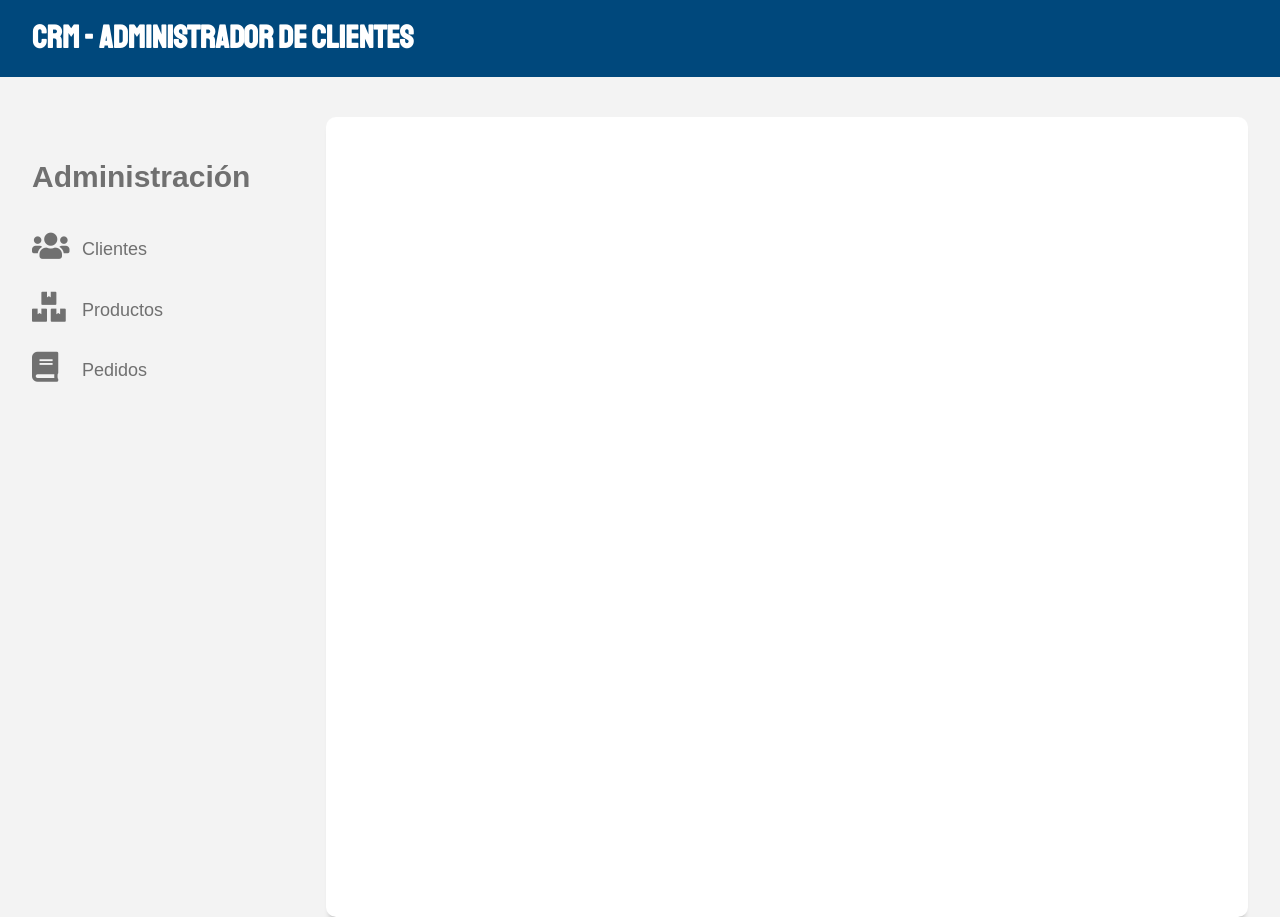
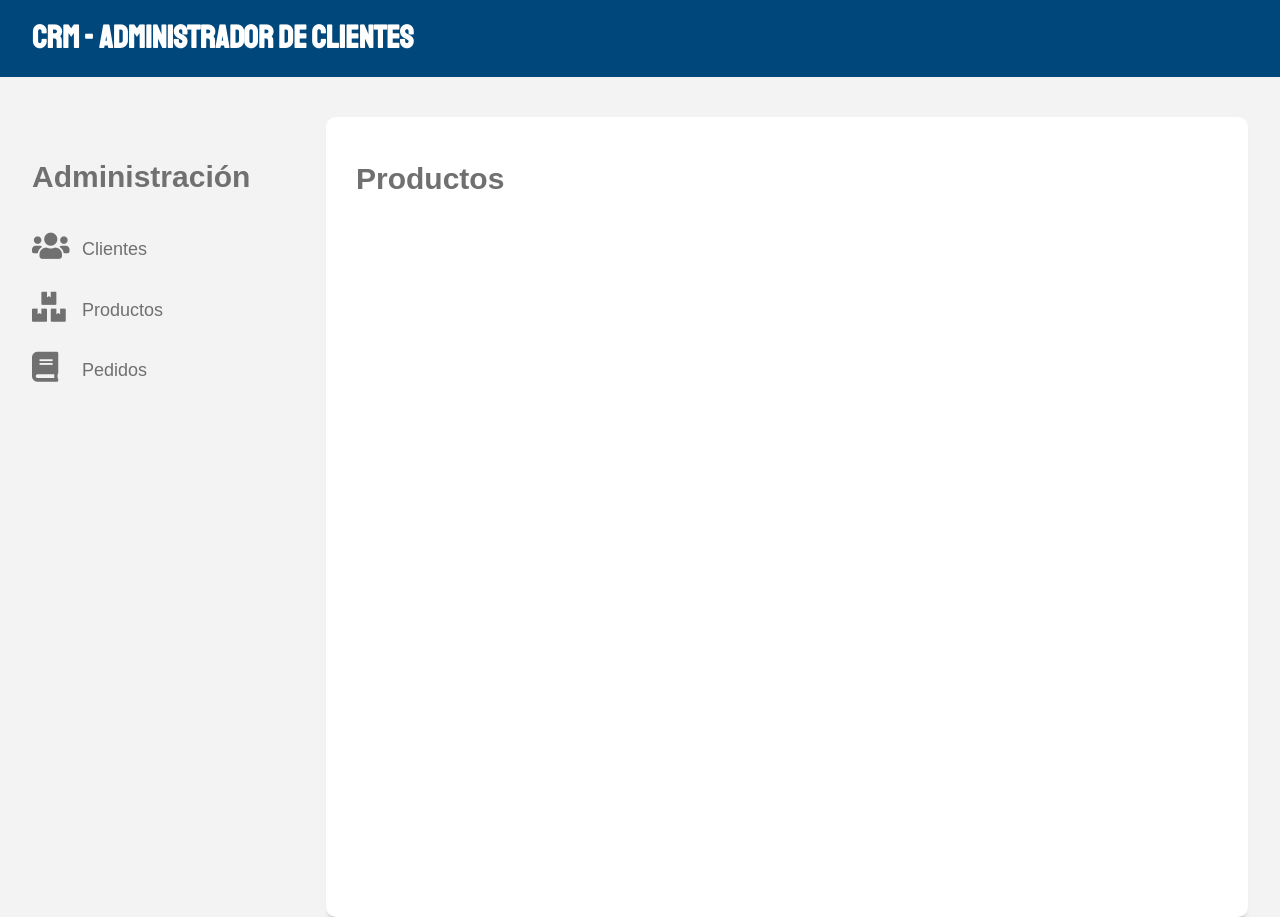
Before and after one commit to adriayc/node_bootcamp-jpt, a React (Create React App) app in the folder 76-nodereact_CreandoApp/client-api/: page /productos in a window 1280 px wide. Built offline with nearby package versions, Linux system fonts and the light colour scheme.

Commit message:
Introduccion a React Routing

```diff
--- a/76-nodereact_CreandoApp/client-api/package.json
+++ b/76-nodereact_CreandoApp/client-api/package.json
@@ -8,6 +8,7 @@
     "@testing-library/user-event": "^13.5.0",
     "react": "^18.2.0",
     "react-dom": "^18.2.0",
+    "react-router-dom": "^6.22.3",
     "react-scripts": "5.0.1",
     "web-vitals": "^2.1.4"
   },
--- a/76-nodereact_CreandoApp/client-api/src/App.js
+++ b/76-nodereact_CreandoApp/client-api/src/App.js
@@ -1,27 +1,40 @@
 import { Fragment } from 'react';
+import { BrowserRouter as Router, Routes, Route } from 'react-router-dom';
 // Components
 import Header from './components/layout/Header';
 import Navegacion from './components/layout/Navegacion';
 
+import Clientes from './components/clientes/Clientes';
+import Productos from './components/productos/Productos';
+import Pedidos from './components/pedidos/Pedidos';
+
 function App() {
   return (
+    <Router>
+      <Fragment>
+        {/* Call component */}
+        <Header />
+
+        <div className='contenedor grid contenido-principal'>
+          <Navegacion />
+
+          <main className="caja-contenido col-9">
+            {/* Routing a los diferentes componentes */}
+            <Routes>
+              <Route path='/' element={<Clientes />} />
+              <Route path='/productos' element={<Productos />} />
+              <Route path='/pedidos' element={<Pedidos />} />
+            </Routes>
+          </main>
+        </div>
+      </Fragment>
+    </Router>
+
     // <>
     //   {/* Call component */}
     //   <Header />
     // </>
 
-    <Fragment>
-      {/* Call component */}
-      <Header />
-
-      <div className='contenedor grid contenido-principal'>
-        <Navegacion />
-
-        <main className='caja-contenido col-9'>
-          {/* TODO: Routing a los diferentes Componentes */}
-        </main>
-      </div>
-    </Fragment>
   );
 }
 
--- /dev/null
+++ b/76-nodereact_CreandoApp/client-api/src/components/clientes/Clientes.js
@@ -0,0 +1,7 @@
+const Clientes = () => {
+    return (
+        <h2>Clientes</h2>
+    );
+};
+
+export default Clientes;
--- a/76-nodereact_CreandoApp/client-api/src/components/layout/Navegacion.js
+++ b/76-nodereact_CreandoApp/client-api/src/components/layout/Navegacion.js
@@ -4,9 +4,9 @@ const Navegacion = () => {
       <h2>Administración</h2>
 
       <nav className="navegacion">
-        <a href="index.html" className="clientes">Clientes</a>
-        <a href="productos.html" className="productos">Productos</a>
-        <a href="pedidos.html" className="pedidos">Pedidos</a>
+        <a href="/" className="clientes">Clientes</a>
+        <a href="/productos" className="productos">Productos</a>
+        <a href="/pedidos" className="pedidos">Pedidos</a>
       </nav>
     </aside>
   );
--- /dev/null
+++ b/76-nodereact_CreandoApp/client-api/src/components/pedidos/Pedidos.js
@@ -0,0 +1,7 @@
+const Pedidos = () => {
+    return (
+        <h2>Pedidos</h2>
+    );
+};
+
+export default Pedidos;
--- /dev/null
+++ b/76-nodereact_CreandoApp/client-api/src/components/productos/Productos.js
@@ -0,0 +1,7 @@
+const Productos = () => {
+    return (
+        <h2>Productos</h2>
+    );
+};
+
+export default Productos;
```
Also changed, not shown: 1 other file (tests, documents, lock files or other folders).
